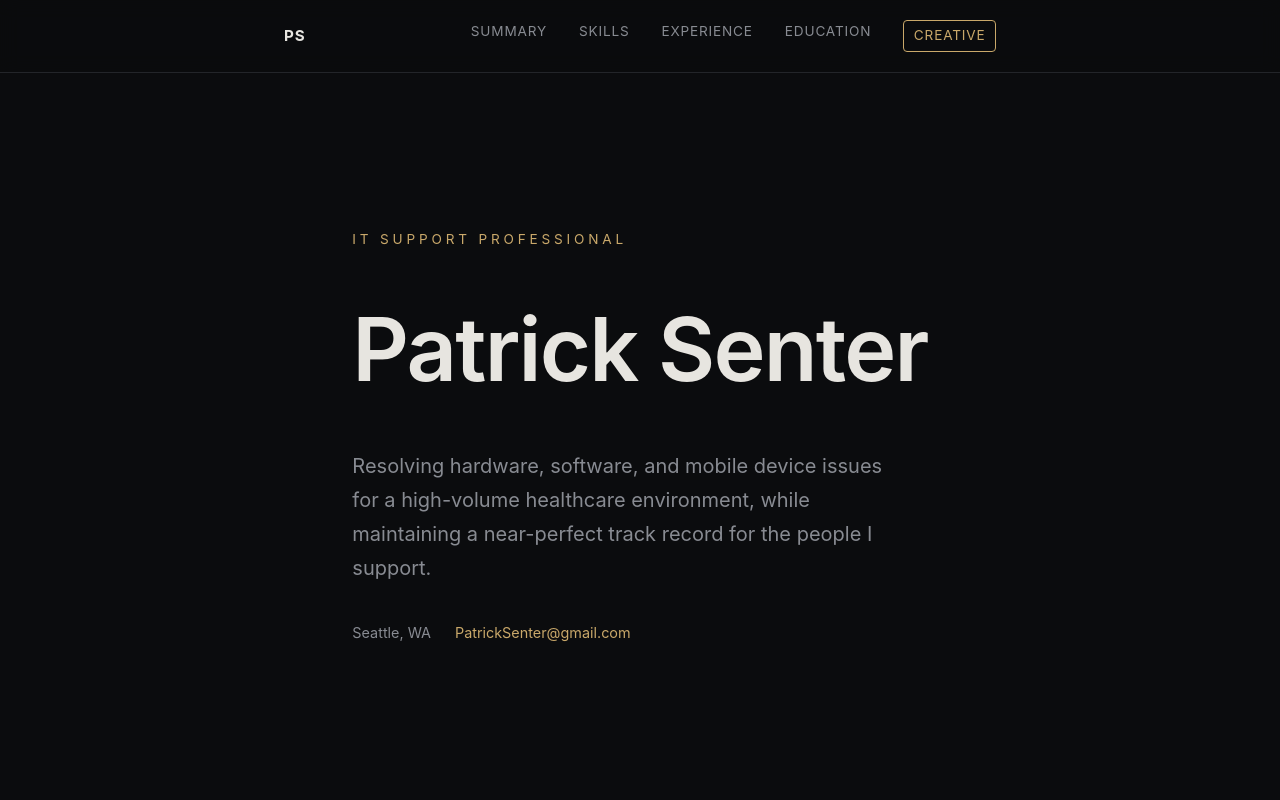
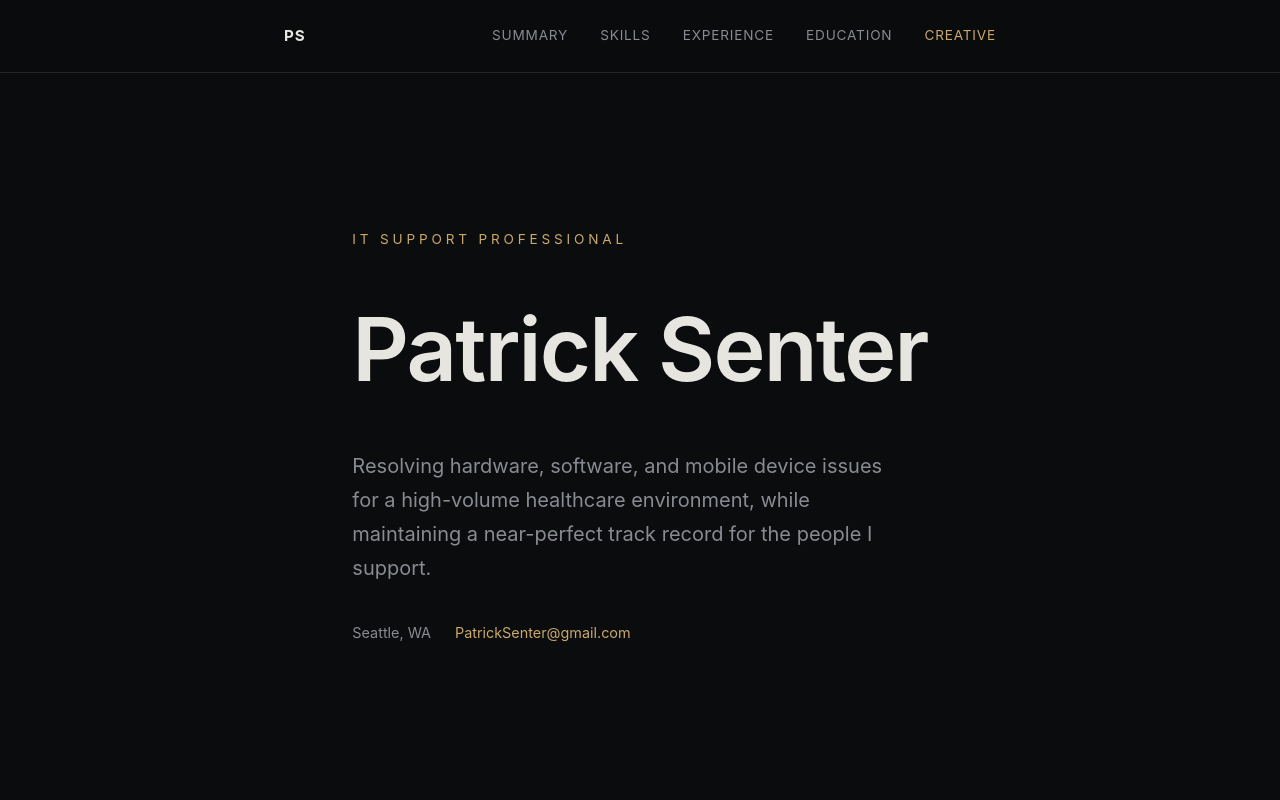
Before and after one commit to patricksenter/patricksenter.github.io, a React (Vite) app: page / in a window 1280 px wide. Shown: the top 800 px of the page. Built offline with nearby package versions, Linux system fonts and the light colour scheme.

Commit message:
Remove border from Creative nav link, keep gold color

```diff
--- a/src/App.css
+++ b/src/App.css
@@ -60,14 +60,10 @@
 
 .nav-links a.nav-creative {
   color: var(--accent);
-  border: 1px solid var(--accent);
-  border-radius: 4px;
-  padding: 0.2rem 0.6rem;
 }
 
 .nav-links a.nav-creative:hover {
   color: var(--accent-hover);
-  border-color: var(--accent-hover);
 }
 
 @media (max-width: 640px) {
```
